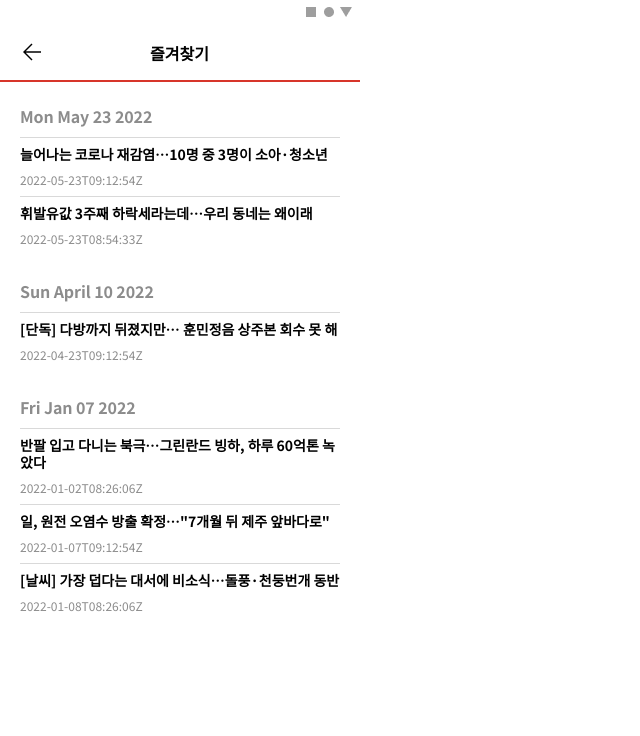
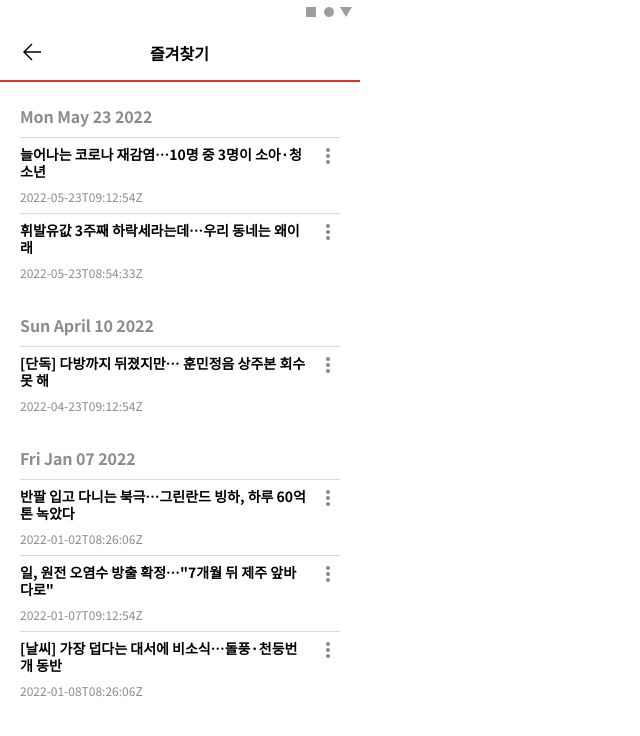
Before and after one commit to dygreen/nocap-news, a React (Create React App) app: page /m/my-news in a window 1280 px wide. Shown: the top 736 px of the page, without its empty margins (0-640 px from the left). Built offline with nearby package versions, Linux system fonts and the light colour scheme.

Commit message:
files add

```diff
--- a/src/components/MyNewsList.js
+++ b/src/components/MyNewsList.js
@@ -1,9 +1,12 @@
 /* (메인-메뉴-즐겨찾기)에 들어갈 컨텐츠 리스트 */
 
-import { useSelector } from "react-redux";
+import React, { useState } from "react";
+import { useDispatch, useSelector } from "react-redux";
+import { removeContent } from "../store.js";
 import styled from 'styled-components';
 
 const Line = styled.div`
+  position: relative;
   width: 320px;
   height: 1px;
   background: #d9d9d9;
@@ -11,6 +14,7 @@ const Line = styled.div`
 `;
 
 const BookTitle = styled.div`
+  width: 288px;
   font-weight: 700;
   font-size: 14px;
   line-height: 17px;
@@ -21,6 +25,23 @@ const BookTitle = styled.div`
   overflow: hidden;
 `;
 
+const MoreBtn = styled.img`
+  position: absolute;
+  top: 11px;
+  right: 10px;
+  cursor: pointer;
+`;
+
+const RemoveBox = styled.div`
+  position: absolute;
+  top: 40px;
+  right: 0px;
+  width: 43px;
+  height: 44px;
+  box-shadow: 0px 2px 3px rgba(0, 0, 0, 0.15);
+  border-radius: 2px;
+`;
+
 const BookPulished = styled.div`
   font-weight: 400;
   font-size: 12px;
@@ -29,13 +50,32 @@ const BookPulished = styled.div`
 `;
 
 
+
 const MyNewsList = ({i, num}) => {
 
+  let dispatch = useDispatch();
   let bookmark = useSelector(state => state.bookmark);
+  let [remove, setRemove] = useState(false);
 
   return(
     <>
-      <Line />
+      <Line>
+        {/* 삭제버튼 (redux) */}
+        <MoreBtn src={process.env.PUBLIC_URL + '/image/more_circle.png'} onClick={() => setRemove(!remove)}/>
+        {
+          remove === true
+          ? (
+            <RemoveBox
+            onClick={() => dispatch(removeContent({
+              published: bookmark[i].list[num].published,
+              i: i,
+              num: num,
+            }))}
+            >삭제</RemoveBox>
+          )
+          : null
+        }
+      </Line>
       <BookTitle>{bookmark[i].list[num].title}</BookTitle>
       <BookPulished>{bookmark[i].list[num].published}</BookPulished>
     </>
--- a/src/store.js
+++ b/src/store.js
@@ -90,7 +90,7 @@ let bookmark = createSlice({
     },
   ],
   reducers : {
-    bookmarking(state, action){
+    bookmarking(state, action){ // 즐겨찾기한 아이템 추가
       let found = state.findIndex(a => a.date === action.payload.date);
 
       if( found >= 0 ){
@@ -100,6 +100,20 @@ let bookmark = createSlice({
         return state
       }
 
+    },
+    removeContent(state, action){ // 아이템 삭제
+      // let remove = state.filter(a => a[action.payload.i].list[action.payload.num].published !== action.payload.published);
+      state[action.payload.i].list.filter(a => a[action.payload.num].published !== action.payload.published);
+
+
+      /* console.log(state);
+      console.log(action.payload.i);
+      console.log(action.payload.num);
+      console.log(action.payload.published);
+      console.log(state[action.payload.i].list[action.payload.num].published);
+      console.log(state[action.payload.i].list); */
+
+      return state
     },
   },
 });
@@ -116,4 +130,4 @@ export default configureStore({
 
 export let { newsData, newsIdSet } = news.actions;
 export let { addContent, blockContent } = comment.actions;
-export let { bookmarking } = bookmark.actions;
+export let { bookmarking, removeContent } = bookmark.actions;
```
